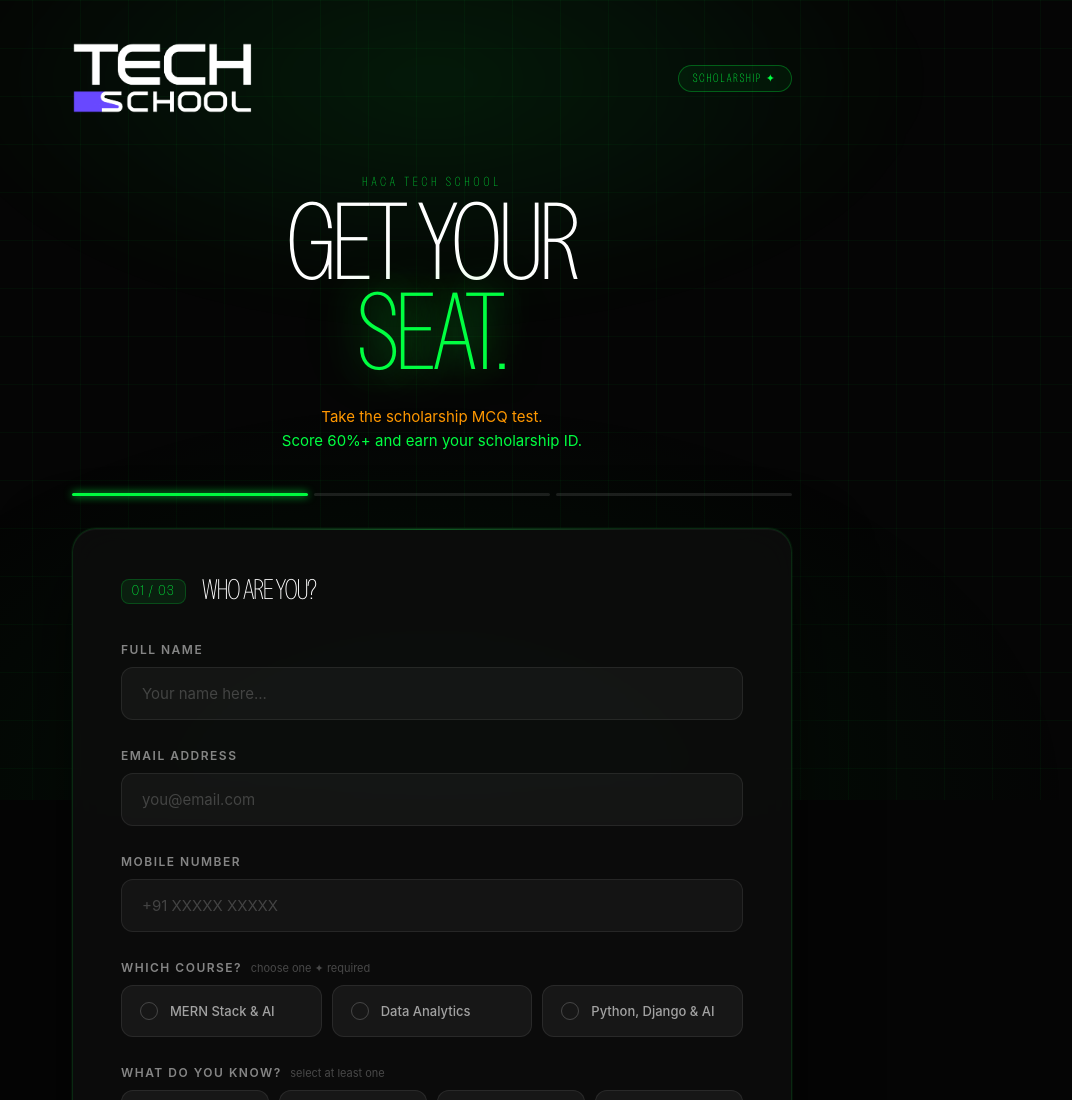
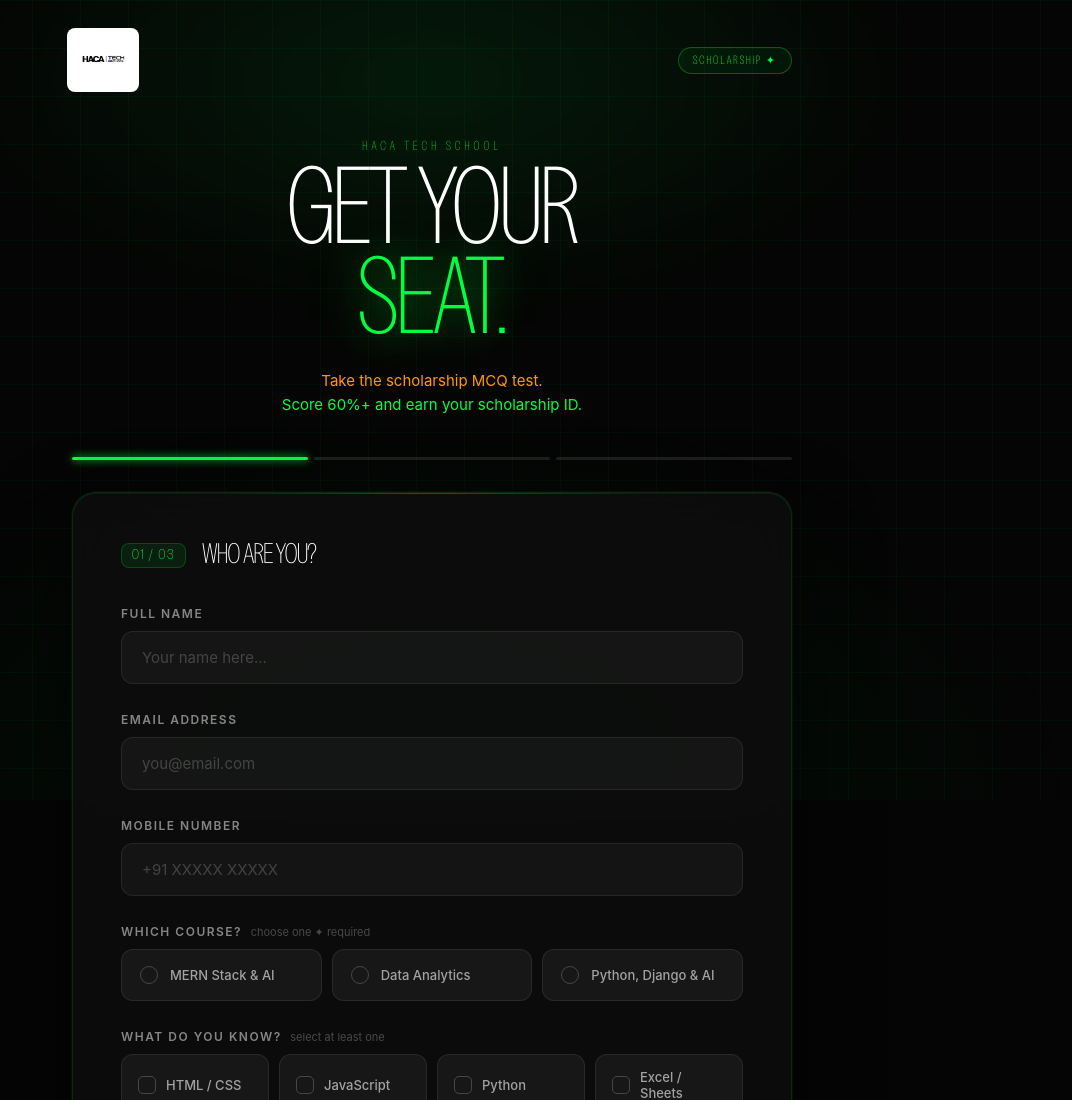
Before and after one commit to nidhill/Scholarship, a website: page index.html in a window 1280 px wide. Shown: the top 1100 px of the page, without its empty margins (208-1280 px from the left). Drawn offline with nearby package versions, Linux system fonts and the light colour scheme.

Commit message:
Update navbar logo to new HACA Tech School branding

```diff
--- a/index.html
+++ b/index.html
@@ -111,8 +111,11 @@
     .logo-img {
       object-fit: contain;
       width: auto;
-      height: clamp(60px, 12vw, 100px);
+      height: clamp(44px, 8vw, 64px);
       margin-left: -5px;
+      border-radius: 8px;
+      background: #fff;
+      padding: 6px 10px;
     }
     .header-badge {
       font-family: var(--font-vc);
@@ -1023,7 +1026,7 @@
 
   <!-- ── HEADER ── -->
   <header class="header">
-    <img alt="HACA Tech School" class="logo-img" src="imgi_1_tech-school-logo-white.png" />
+    <img alt="HACA Tech School" class="logo-img" src="image.png" />
     <span class="header-badge">Scholarship ✦</span>
   </header>
 
```
Also changed, not shown: image.png (added).
